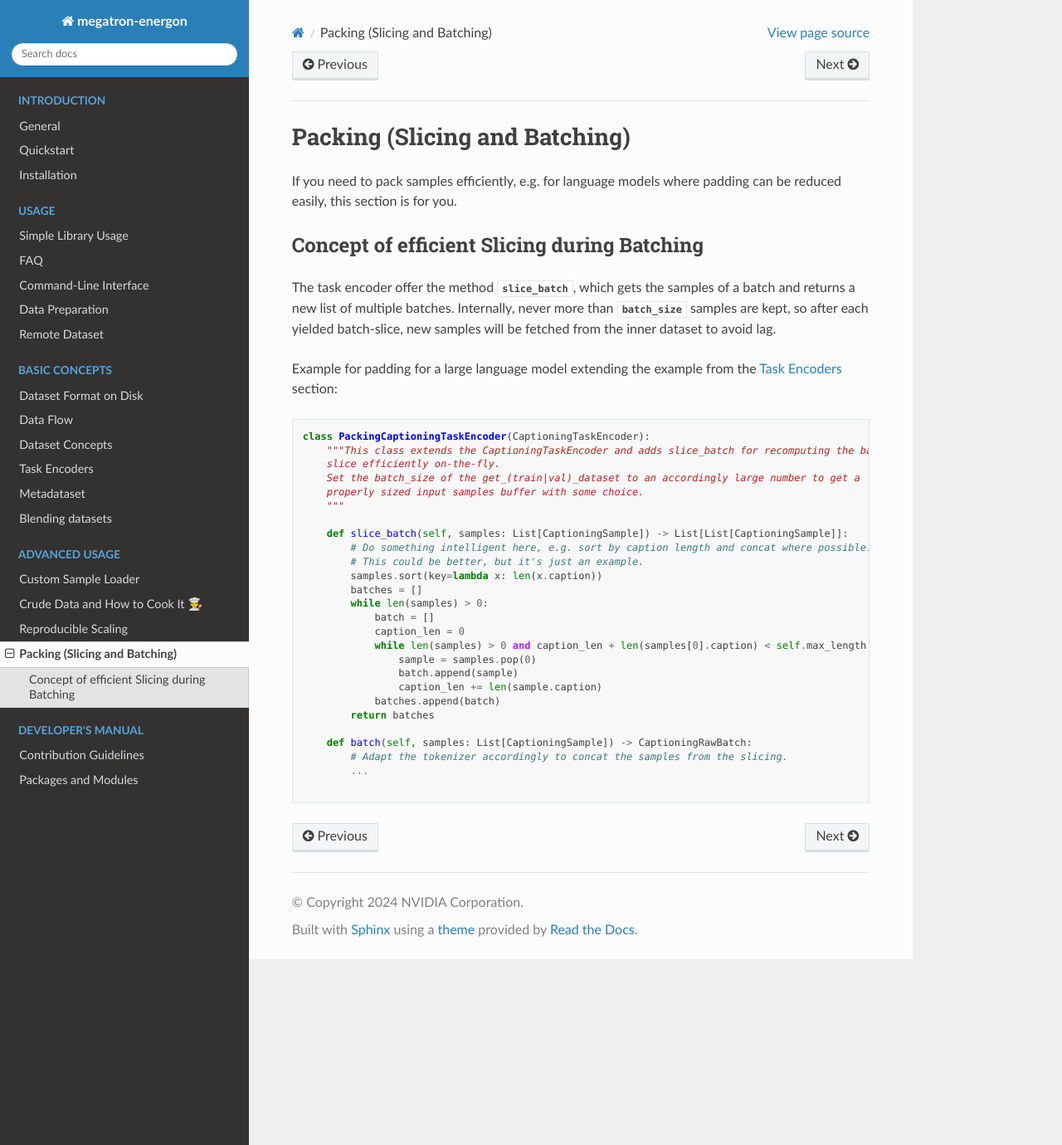
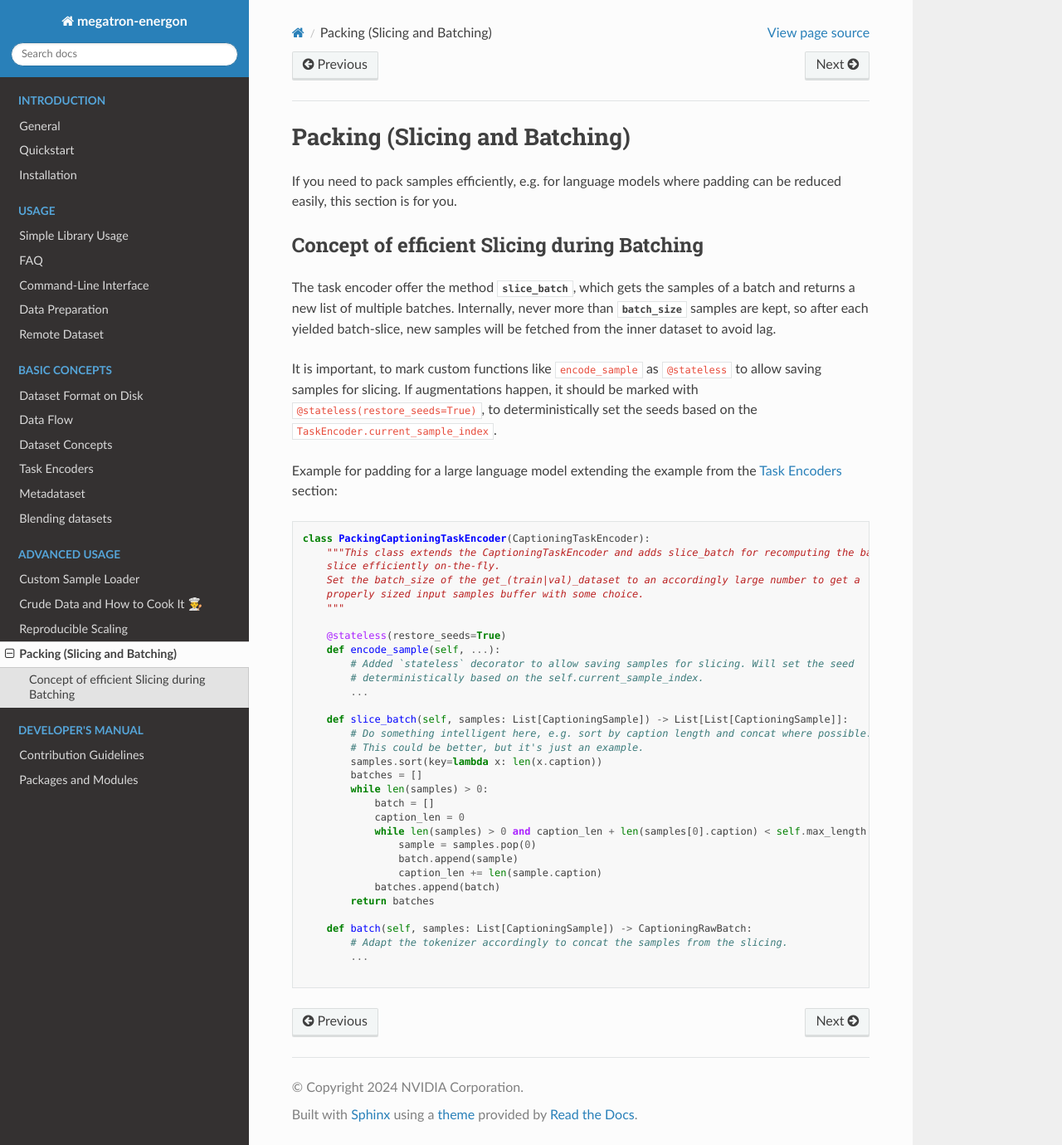
Before and after one commit to NVIDIA/Megatron-Energon, a Sphinx documentation site: the page built from docs/source/packing_slicing_batching.md, in a window 1280 px wide and 1380 px high. Shown: the whole window at 83% size. Built offline with Sphinx 7.4.7 and the Read the Docs theme 2.0.0, drawn with Linux system fonts in a browser that asks for light colours.

Commit message:
Update docs

````diff
--- a/docs/source/packing_slicing_batching.md
+++ b/docs/source/packing_slicing_batching.md
@@ -13,6 +13,11 @@ which gets the samples of a batch and returns a new list of multiple batches. In
 never more than {py:func}`batch_size <megatron.energon.get_train_dataset>` samples are kept, so
 after each yielded batch-slice, new samples will be fetched from the inner dataset to avoid lag.
 
+It is important, to mark custom functions like `encode_sample` as `@stateless` to allow saving
+samples for slicing. If augmentations happen, it should be marked with
+`@stateless(restore_seeds=True)`, to deterministically set the seeds based on the
+`TaskEncoder.current_sample_index`.
+
 Example for padding for a large language model extending the example from the [Task Encoders](task_encoders) section:
 
 ```python
@@ -22,6 +27,12 @@ class PackingCaptioningTaskEncoder(CaptioningTaskEncoder):
     Set the batch_size of the get_(train|val)_dataset to an accordingly large number to get a
     properly sized input samples buffer with some choice.
     """
+
+    @stateless(restore_seeds=True)
+    def encode_sample(self, ...):
+        # Added `stateless` decorator to allow saving samples for slicing. Will set the seed
+        # deterministically based on the self.current_sample_index.
+        ...
 
     def slice_batch(self, samples: List[CaptioningSample]) -> List[List[CaptioningSample]]:
         # Do something intelligent here, e.g. sort by caption length and concat where possible.
````
